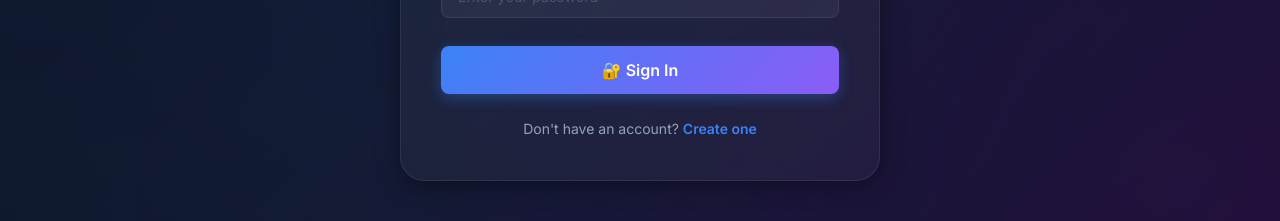
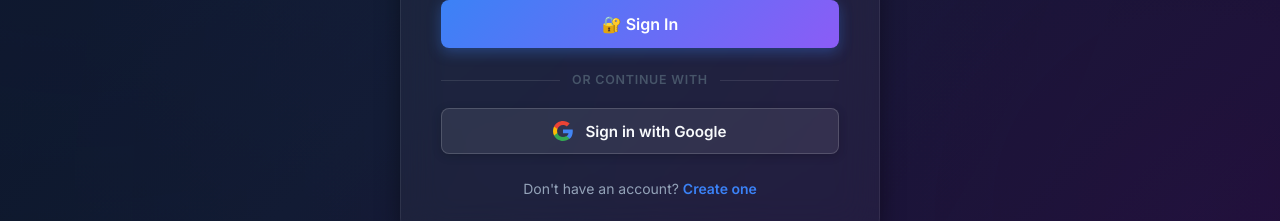
Before and after one commit to SLIIT-Y4-ORG/SSD-SE4030-ASSIGNMENT, a React (Vite) app in the folder frontendClinic/: page /login in a window 1280 px wide. Shown: the part 550-771 px from the top of the page. Built offline with nearby package versions, Linux system fonts and the light colour scheme; no server answers.

Commit message:
Feat(frontend): Add Google Sign-In button and styled divider to Login and Register views

```diff
--- a/frontendClinic/src/index.css
+++ b/frontendClinic/src/index.css
@@ -244,6 +244,52 @@ input, select, textarea { font-family: var(--font); }
 .btn-sm { padding: 6px 14px; font-size: 0.8rem; }
 .btn-lg { padding: 14px 28px; font-size: 1rem; }
 .btn-full { width: 100%; }
+
+.btn-google {
+  display: flex;
+  align-items: center;
+  justify-content: center;
+  gap: 12px;
+  background: rgba(255, 255, 255, 0.08);
+  color: #f8fafc;
+  border: 1px solid rgba(255, 255, 255, 0.16);
+  border-radius: var(--radius-sm);
+  padding: 12px 24px;
+  font-size: 0.95rem;
+  font-weight: 600;
+  width: 100%;
+  cursor: pointer;
+  transition: var(--transition);
+  box-shadow: 0 2px 10px rgba(0, 0, 0, 0.2);
+}
+
+.btn-google:hover:not(:disabled) {
+  background: rgba(255, 255, 255, 0.15);
+  border-color: rgba(255, 255, 255, 0.3);
+  transform: translateY(-1px);
+  box-shadow: 0 4px 16px rgba(0, 0, 0, 0.35);
+}
+
+.oauth-divider {
+  display: flex;
+  align-items: center;
+  margin: 22px 0 18px;
+  gap: 12px;
+}
+
+.oauth-divider-line {
+  flex: 1;
+  height: 1px;
+  background: rgba(255, 255, 255, 0.1);
+}
+
+.oauth-divider-text {
+  color: var(--text-muted);
+  font-size: 0.78rem;
+  font-weight: 600;
+  text-transform: uppercase;
+  letter-spacing: 0.06em;
+}
 
 .btn:disabled {
   opacity: 0.5;
--- a/frontendClinic/src/pages/LoginPage.jsx
+++ b/frontendClinic/src/pages/LoginPage.jsx
@@ -2,6 +2,7 @@ import { useState } from 'react'
 import { Link, useNavigate } from 'react-router-dom'
 import { useAuth } from '../context/AuthContext'
 import { useToast } from '../components/Toast'
+import { getGoogleAuthUrl } from '../api'
 
 export default function LoginPage() {
     const { login } = useAuth()
@@ -9,9 +10,25 @@ export default function LoginPage() {
     const navigate = useNavigate()
     const [form, setForm] = useState({ email: '', password: '' })
     const [loading, setLoading] = useState(false)
+    const [googleLoading, setGoogleLoading] = useState(false)
     const [error, setError] = useState('')
 
     const handleChange = e => setForm({ ...form, [e.target.name]: e.target.value })
+
+    const handleGoogleLogin = async () => {
+        try {
+            setGoogleLoading(true)
+            setError('')
+            const state = Math.random().toString(36).substring(2) + Date.now().toString(36)
+            sessionStorage.setItem('oauth_state', state)
+            const redirectUri = window.location.origin + '/auth/callback'
+            const authUrl = await getGoogleAuthUrl(state, redirectUri)
+            window.location.href = authUrl
+        } catch (err) {
+            setError('Failed to initialize Google authentication. Please try again.')
+            setGoogleLoading(false)
+        }
+    }
 
     const handleSubmit = async e => {
         e.preventDefault()
@@ -81,12 +98,46 @@ export default function LoginPage() {
                             id="login-submit"
                             type="submit"
                             className="btn btn-primary btn-full btn-lg"
-                            disabled={loading}
+                            disabled={loading || googleLoading}
                             style={{ marginTop: '8px' }}
                         >
                             {loading ? '⏳ Signing in...' : '🔐 Sign In'}
                         </button>
                     </form>
+
+                    <div className="oauth-divider">
+                        <div className="oauth-divider-line" />
+                        <span className="oauth-divider-text">or continue with</span>
+                        <div className="oauth-divider-line" />
+                    </div>
+
+                    <button
+                        type="button"
+                        id="google-login-btn"
+                        onClick={handleGoogleLogin}
+                        disabled={googleLoading || loading}
+                        className="btn-google"
+                    >
+                        <svg width="20" height="20" viewBox="0 0 24 24">
+                            <path
+                                fill="#4285F4"
+                                d="M23.745 12.27c0-.7-.06-1.4-.19-2.07H12v4.51h6.6c-.29 1.52-1.14 2.82-2.4 3.68v3.05h3.88c2.27-2.09 3.665-5.17 3.665-9.17z"
+                            />
+                            <path
+                                fill="#34A853"
+                                d="M12 24c3.24 0 5.95-1.08 7.93-2.91l-3.88-3.05c-1.08.72-2.45 1.16-4.05 1.16-3.12 0-5.77-2.1-6.72-4.93H1.25v3.15C3.26 21.36 7.33 24 12 24z"
+                            />
+                            <path
+                                fill="#FBBC05"
+                                d="M5.28 14.27c-.25-.72-.38-1.49-.38-2.27s.13-1.55.38-2.27V6.58H1.25C.45 8.18 0 10.02 0 12s.45 3.82 1.25 5.42l4.03-3.15z"
+                            />
+                            <path
+                                fill="#EA4335"
+                                d="M12 4.75c1.77 0 3.35.61 4.6 1.8l3.42-3.42C17.95 1.19 15.24 0 12 0 7.33 0 3.26 2.64 1.25 6.58l4.03 3.15c.95-2.83 3.6-4.98 6.72-4.98z"
+                            />
+                        </svg>
+                        <span>{googleLoading ? 'Connecting to Google...' : 'Sign in with Google'}</span>
+                    </button>
 
                     <div className="auth-footer">
                         Don't have an account? <Link to="/register">Create one</Link>
--- a/frontendClinic/src/pages/RegisterPage.jsx
+++ b/frontendClinic/src/pages/RegisterPage.jsx
@@ -2,6 +2,7 @@ import { useState } from 'react'
 import { Link, useNavigate } from 'react-router-dom'
 import { useAuth } from '../context/AuthContext'
 import { useToast } from '../components/Toast'
+import { getGoogleAuthUrl } from '../api'
 
 export default function RegisterPage() {
     const { register } = useAuth()
@@ -14,9 +15,25 @@ export default function RegisterPage() {
         phoneNumber: '',
     })
     const [loading, setLoading] = useState(false)
+    const [googleLoading, setGoogleLoading] = useState(false)
     const [error, setError] = useState('')
 
     const handleChange = e => setForm({ ...form, [e.target.name]: e.target.value })
+
+    const handleGoogleLogin = async () => {
+        try {
+            setGoogleLoading(true)
+            setError('')
+            const state = Math.random().toString(36).substring(2) + Date.now().toString(36)
+            sessionStorage.setItem('oauth_state', state)
+            const redirectUri = window.location.origin + '/auth/callback'
+            const authUrl = await getGoogleAuthUrl(state, redirectUri)
+            window.location.href = authUrl
+        } catch (err) {
+            setError('Failed to initialize Google authentication. Please try again.')
+            setGoogleLoading(false)
+        }
+    }
 
     const handleSubmit = async e => {
         e.preventDefault()
@@ -116,12 +133,46 @@ export default function RegisterPage() {
                             id="register-submit"
                             type="submit"
                             className="btn btn-primary btn-full btn-lg"
-                            disabled={loading}
+                            disabled={loading || googleLoading}
                             style={{ marginTop: '8px' }}
                         >
                             {loading ? '⏳ Creating account...' : '✨ Create Account'}
                         </button>
                     </form>
+
+                    <div className="oauth-divider">
+                        <div className="oauth-divider-line" />
+                        <span className="oauth-divider-text">or continue with</span>
+                        <div className="oauth-divider-line" />
+                    </div>
+
+                    <button
+                        type="button"
+                        id="google-register-btn"
+                        onClick={handleGoogleLogin}
+                        disabled={googleLoading || loading}
+                        className="btn-google"
+                    >
+                        <svg width="20" height="20" viewBox="0 0 24 24">
+                            <path
+                                fill="#4285F4"
+                                d="M23.745 12.27c0-.7-.06-1.4-.19-2.07H12v4.51h6.6c-.29 1.52-1.14 2.82-2.4 3.68v3.05h3.88c2.27-2.09 3.665-5.17 3.665-9.17z"
+                            />
+                            <path
+                                fill="#34A853"
+                                d="M12 24c3.24 0 5.95-1.08 7.93-2.91l-3.88-3.05c-1.08.72-2.45 1.16-4.05 1.16-3.12 0-5.77-2.1-6.72-4.93H1.25v3.15C3.26 21.36 7.33 24 12 24z"
+                            />
+                            <path
+                                fill="#FBBC05"
+                                d="M5.28 14.27c-.25-.72-.38-1.49-.38-2.27s.13-1.55.38-2.27V6.58H1.25C.45 8.18 0 10.02 0 12s.45 3.82 1.25 5.42l4.03-3.15z"
+                            />
+                            <path
+                                fill="#EA4335"
+                                d="M12 4.75c1.77 0 3.35.61 4.6 1.8l3.42-3.42C17.95 1.19 15.24 0 12 0 7.33 0 3.26 2.64 1.25 6.58l4.03 3.15c.95-2.83 3.6-4.98 6.72-4.98z"
+                            />
+                        </svg>
+                        <span>{googleLoading ? 'Connecting to Google...' : 'Sign in with Google'}</span>
+                    </button>
 
                     <div className="auth-footer">
                         Already have an account? <Link to="/login">Sign in</Link>
```
